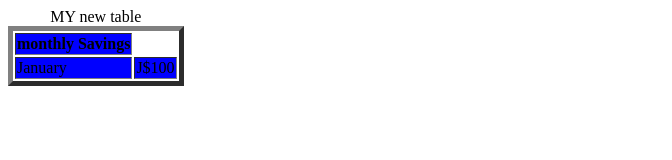
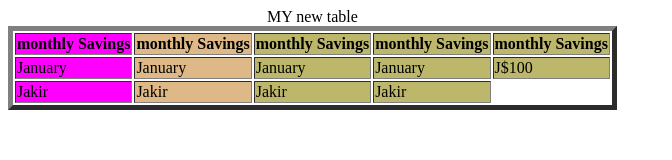
Before and after one commit to rasell416/First-Project, a plain HTML site: page index.html in a window 1280 px wide. Shown: the whole page, without its empty margins (0-672 px from the left). Drawn offline with Linux system fonts and the light colour scheme.

Commit message:
table color added

```diff
--- a/index.html
+++ b/index.html
@@ -9,14 +9,31 @@
     <table border="5px solid red">
         <caption>MY new table</caption>
         <colgroup>
-         <col span="2" style="background-color: blue;">
+            <col span="" style="background-color:fuchsia;">
+            <col span="" style="background-color:burlywood;">
         </colgroup>
        <tr>
         <th>monthly Savings</th>
+        <th>monthly Savings</th>
+        <th>monthly Savings</th>
+        <th>monthly Savings</th>
+        <th>monthly Savings</th>
+       </tr>
+        <colgroup>
+        <col span="4" style="background-color:darkkhaki ;">
+    </colgroup>
+       <tr>
+        <td>January</td>
+        <td>January</td>
+        <td>January</td>
+        <td>January</td>
+        <td>J$100</td>
        </tr>
        <tr>
-        <td>January</td>
-        <td>J$100</td>
+        <td>Jakir</td>
+        <td>Jakir</td>
+        <td>Jakir</td>
+        <td>Jakir</td>
        </tr>
     </table>
 
```
